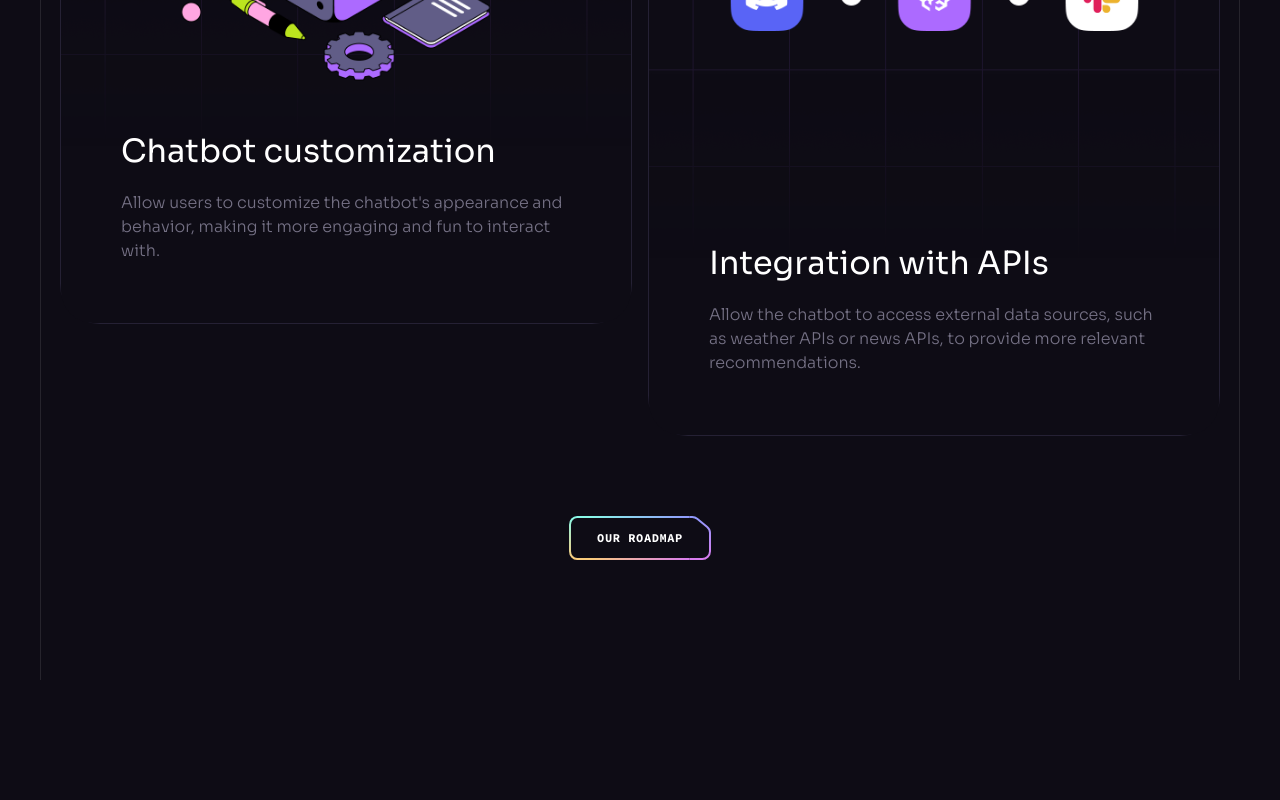
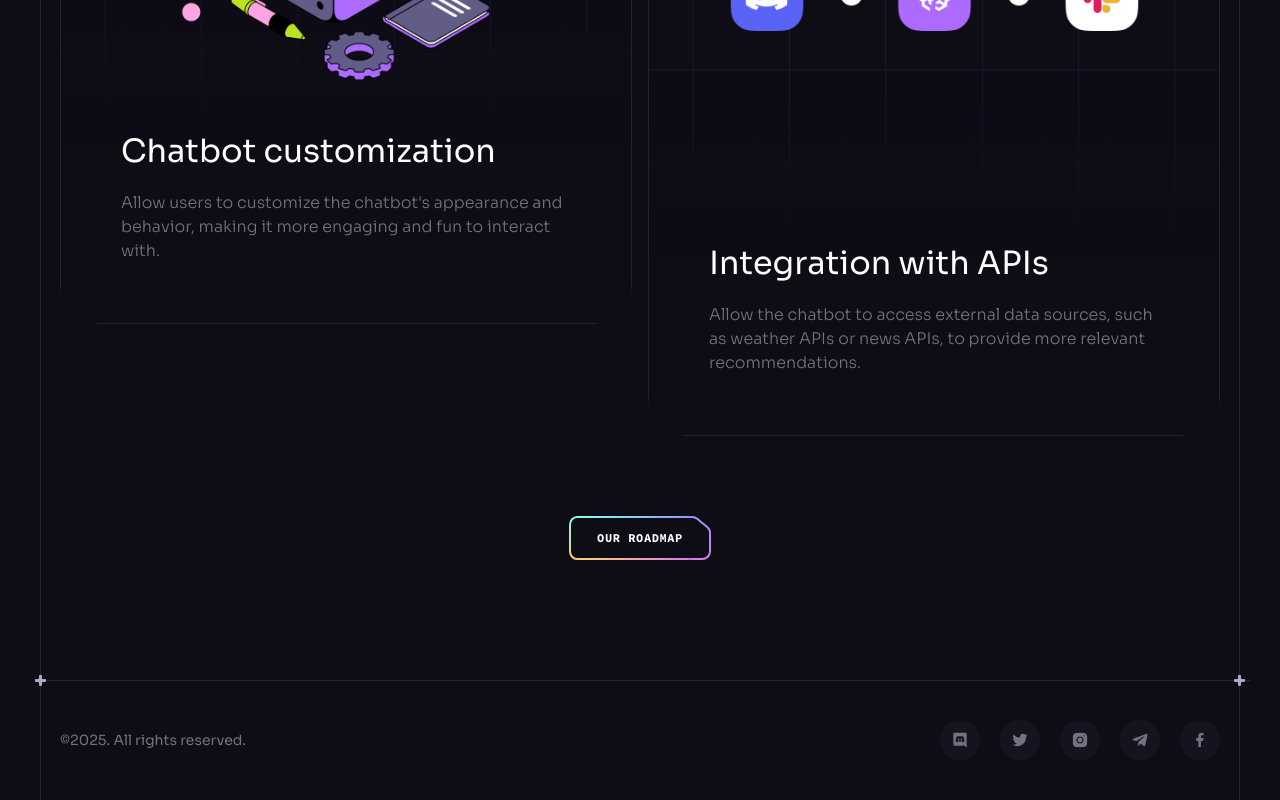
Before and after one commit to SandroSD/brainwave_landing-page, a React (Vite) app: page / in a window 1280 px wide. Shown: the part 8773-9573 px from the top of the page. Before the commit the page ends 9453 px from the top, so only its background shows below. Built offline with nearby package versions, Linux system fonts and the light colour scheme.

Commit message:
footer and tags.

```diff
--- a/src/App.tsx
+++ b/src/App.tsx
@@ -7,6 +7,7 @@
 import Services from "./components/Services";
 import Pricing from "./components/Pricing";
 import Roadmap from "./components/Roadmap";
+import Footer from "./components/Footer";
 
 const App = () => {
   return (
@@ -19,6 +20,7 @@
         <Services />
         <Pricing />
         <Roadmap />
+        <Footer />
       </div>
 
       <ButtonGradient />
--- a/src/components/Benefits.tsx
+++ b/src/components/Benefits.tsx
@@ -7,7 +7,7 @@
 
 const Benefits = () => {
   return (
-    <Section id="benefits">
+    <Section id="features">
       <div className="container relative z-2">
         <Heading
           className="md:max-w-md lg:max-w-2xl"
--- /dev/null
+++ b/src/components/Footer.tsx
@@ -0,0 +1,34 @@
+import { socials } from "../constants";
+import Section from "./Section";
+
+const Footer = () => {
+  return (
+    <Section crosses className="!px-0 !py-10">
+      <div className="container flex sm:justify-between justify-center items-center gap-10 max-sm:flex-col">
+        <p className="caption text-n-4 lg:block">
+          ©{new Date().getFullYear()}. All rights reserved.
+        </p>
+
+        <ul className="flex gap-5 flex-wrap">
+          {socials.map((social, index) => (
+            <a
+              key={index}
+              href={social.url}
+              target="_blank"
+              className="flex items-center justify-center w-10 h-10 bg-n-7 rounded-full transition-colors hover:bg-n-6"
+            >
+              <img
+                src={social.iconUrl}
+                width={16}
+                height={16}
+                alt={social.title}
+              />
+            </a>
+          ))}
+        </ul>
+      </div>
+    </Section>
+  );
+};
+
+export default Footer;
--- a/src/components/Services.tsx
+++ b/src/components/Services.tsx
@@ -12,7 +12,7 @@
 
 const Services = () => {
   return (
-    <Section id="hot-to-use">
+    <Section id="how-to-use">
       <div className="container">
         <Heading
           title="Generative AI made for creators."
```
